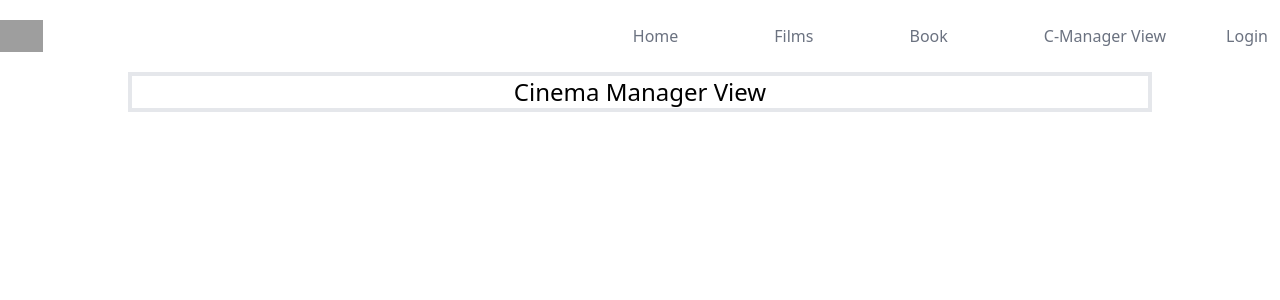
After one commit to JMoran1/DAESDgroup, a Django app: page /list-movies/ in a window 1280 px wide. The commit adds this page. Shown: the top 300 px of the page. Run offline with Django 4.2, Linux system fonts and the light colour scheme; data that the repository does not hold is empty; some libraries are stand-ins or nearby versions; grey boxes are pictures that could not be loaded.

```diff
--- a/UWEFlixApp/templates/UWEFlixApp/base.html
+++ b/UWEFlixApp/templates/UWEFlixApp/base.html
@@ -22,7 +22,8 @@
             <a class="px-12 py-2 text-gray-500 hover:text-black" href="#">Home</a>
             <a class="px-12 py-2 text-gray-500 hover:text-black" href="#">Films</a>
             <a class="px-12 py-2 text-gray-500 hover:text-black" href="#">Book</a>
-            <a class="px-3 py-2 text-gray-500 hover:text-black" href="{% url 'test' %}">Login</a>
+            <a class="px-12 py-2 text-gray-500 hover:text-black" href="{% url 'c_man' %} ">C-Manager View</a>
+            <a class="px-3 py-2 text-gray-500 hover:text-black" href="{% url 'view_monthly_statement' %}">Login</a>
           </nav>
         </div>
       </header>
--- /dev/null
+++ b/UWEFlixApp/templates/UWEFlixApp/view_movies.html
@@ -0,0 +1,21 @@
+{% extends "UWEFlixApp/base.html" %}
+
+{% block content %}
+<div class="m-auto border-4 w-4/5" >
+
+    <h1 class="text-2xl text-center">Cinema Manager View</h1>
+
+
+    {% for Movie in movie_list %}
+    <tr>
+
+      <td>     <p class="m-auto"><b>Movie name :</b> {{ Movie.name }}</p></td>
+      <td>     <p class="m-auto"><b>Movie Desc:</b> {{ Movie.description }}</p> </td>
+      <td>    <p class="m-auto"><b>Movie Rating:</b> {{ Movie.rating }}</p></td>
+      <td>     <p class="m-auto"><b>Movie Duration:</b> {{ Movie.duration }} mins</p></td>
+      <br>
+    </tr>
+    {% endfor %}
+</div>
+
+{% endblock %}
--- a/UWEFlixApp/urls.py
+++ b/UWEFlixApp/urls.py
@@ -11,4 +11,6 @@ home_list_view = views.ViewMonthlyStatement.as_view(
 urlpatterns = [
     path("", views.home, name="home"),
     path("view_monthly_statement/", home_list_view, name="view_monthly_statement"),
+    path("cman", views.c_man, name="c_man"),
+    path('list-movies/', views.list_movies, name="list-movies"),
 ]
--- a/UWEFlixApp/views.py
+++ b/UWEFlixApp/views.py
@@ -1,10 +1,17 @@
 from django.http import HttpResponse
 from django.shortcuts import render
 from django.views.generic import ListView
-from .models import MonthlyStatement
+from .models import MonthlyStatement, Movie
 
 def home(request):
     return render(request, "UWEFlixApp/test.html")
+
+def c_man(request):
+    return render(request, "UWEFlixApp/cmanager.html")
+
+def list_movies(request):
+    movie_list = Movie.objects.all()
+    return render(request, 'UWEFlixApp/view_movies.html', {'movie_list':movie_list})
 
 class ViewMonthlyStatement(ListView):
     model = MonthlyStatement
```
Also changed, not shown: UWEFlixApp/templates/UWEFlixApp/cmanager.html (added, +13 -0 lines).
